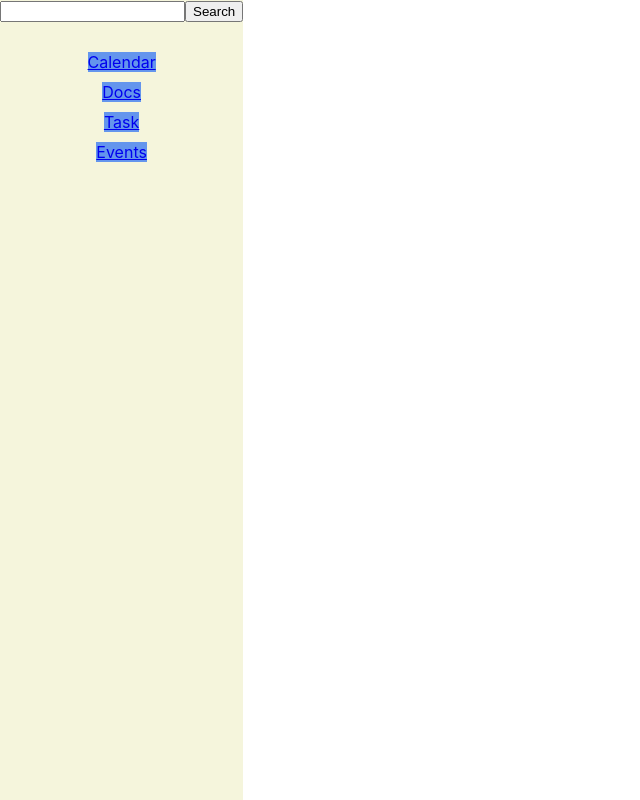
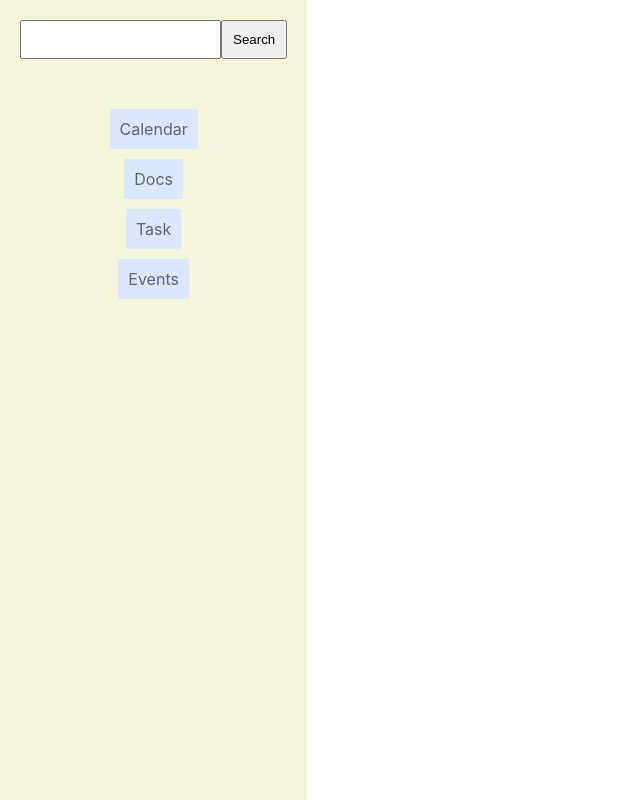
Before and after one commit to mikako-shirai/cc26-Greenfield-Project, a React (Create React App) app: page / in a window 1280 px wide. Shown: the whole page, without its empty margins (0-640 px from the left). Built offline with nearby package versions, Linux system fonts and the light colour scheme.

Commit message:
refactor: update CSS

```diff
--- a/package.json
+++ b/package.json
@@ -6,7 +6,9 @@
     "@testing-library/jest-dom": "^5.16.4",
     "@testing-library/react": "^13.1.1",
     "@testing-library/user-event": "^13.5.0",
+    "bootstrap": "^5.1.3",
     "react": "^18.1.0",
+    "react-bootstrap": "^2.3.0",
     "react-dom": "^18.1.0",
     "react-scripts": "5.0.1",
     "web-vitals": "^2.1.4"
--- a/src/styles/index.css
+++ b/src/styles/index.css
@@ -22,8 +22,11 @@ code {
 }
 .navbar * {
   margin-bottom: 10px;
+  padding: 10px;
 }
 
 a {
-  background-color: cornflowerblue;
+  color: rgb(91, 101, 115);
+  background-color: rgb(219, 231, 255);
+  text-decoration-line: none;
 }
```
Also changed, not shown: 1 other file (tests, documents, lock files or other folders).
